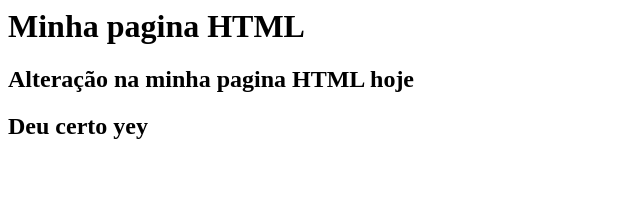
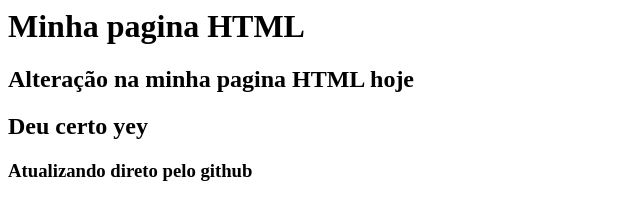
Before and after one commit to Glifex/gama-experience, a plain HTML site: page index.html in a window 1280 px wide. Shown: the whole page, without its empty margins (0-640 px from the left). Drawn offline with Linux system fonts and the light colour scheme.

Commit message:
Atualizando direto do repositório

```diff
--- a/index.html
+++ b/index.html
@@ -3,5 +3,6 @@
         <h1>Minha pagina HTML</h1>
         <h2>Alteração na minha pagina HTML hoje</h2>
         <h2>Deu certo yey</h2>
+        <h3>Atualizando direto pelo github</h3>
     </body>
 </html>
```
